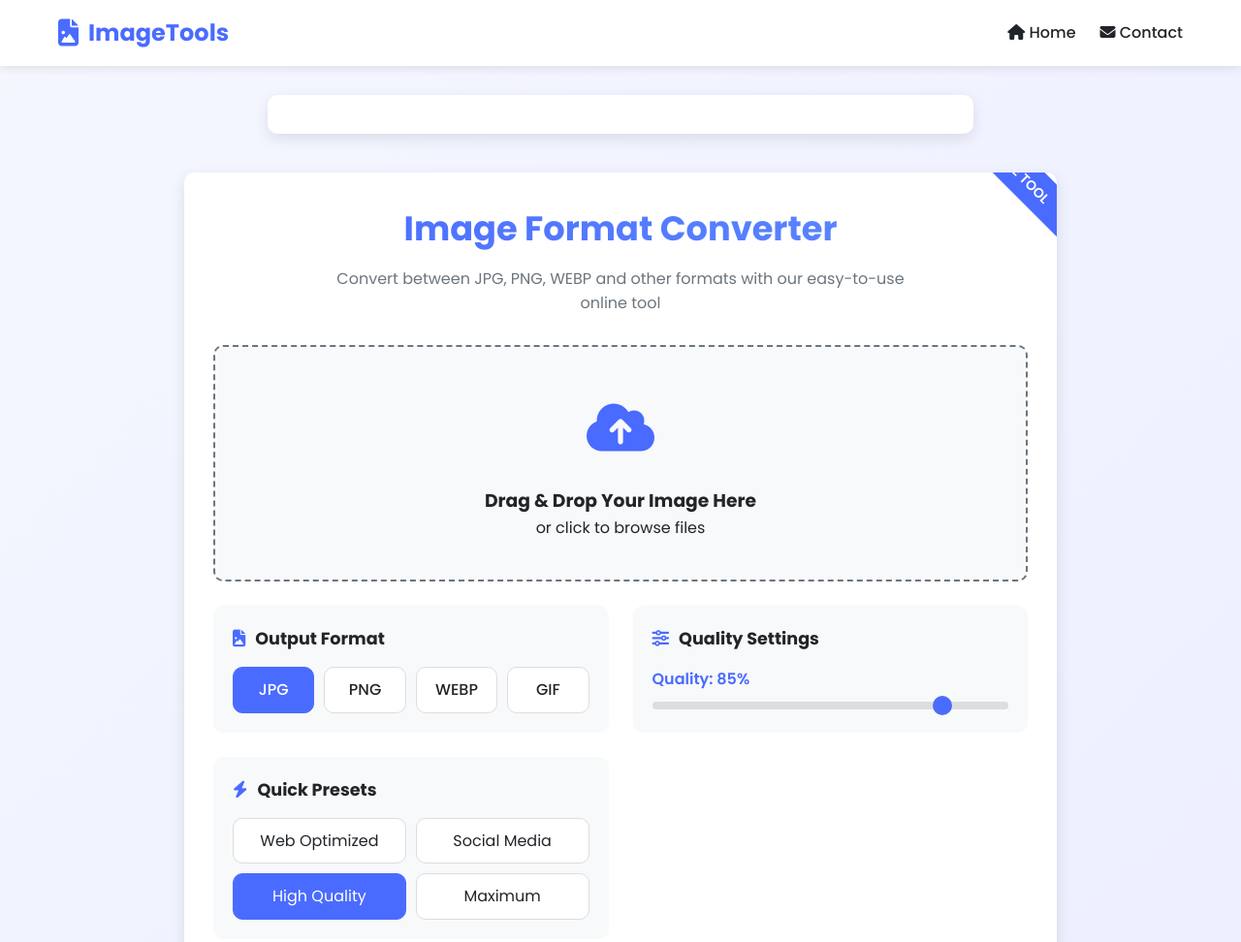
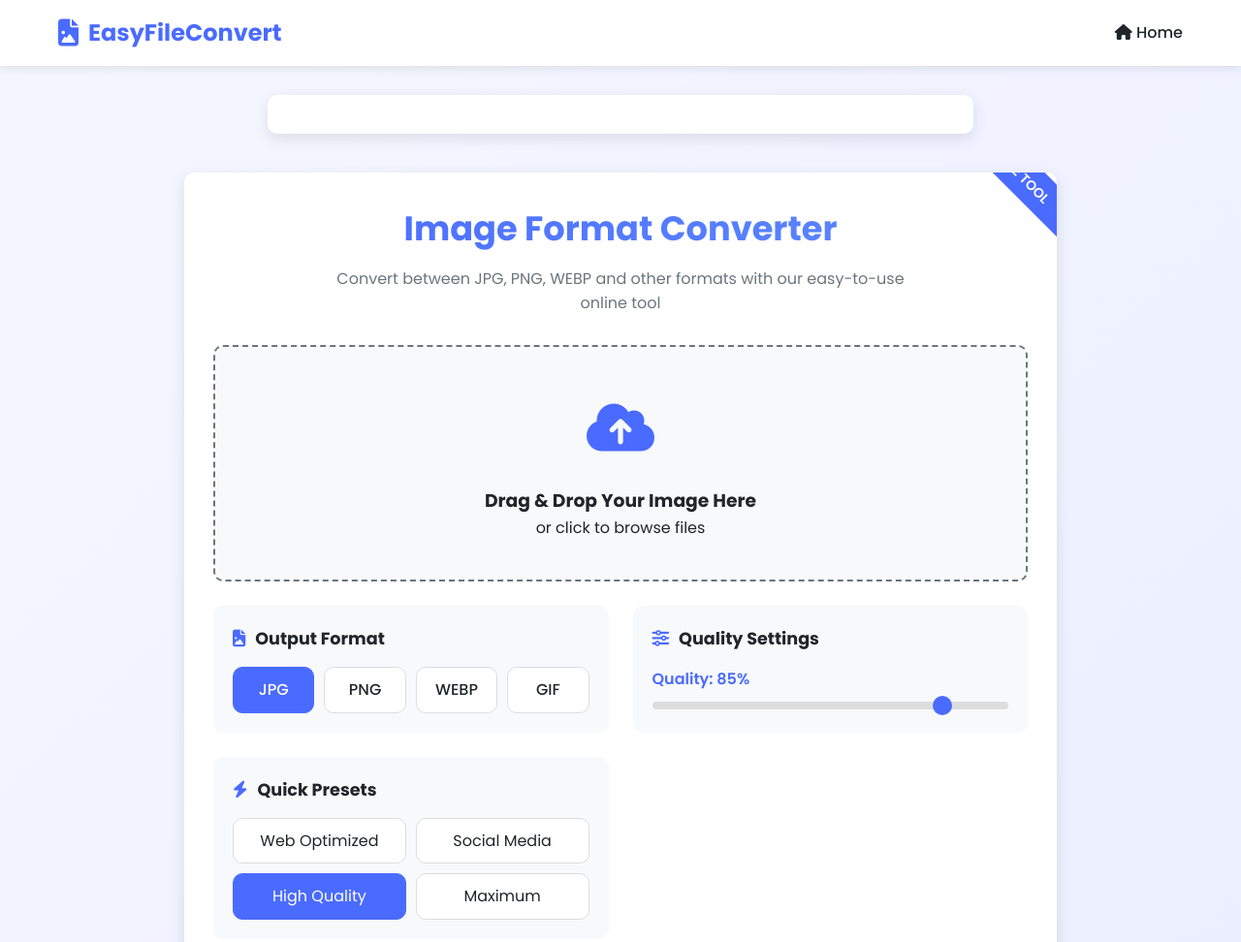
Before and after one commit to sumittailor/file2convert, a plain HTML site: page image-tools.html in a window 1280 px wide. Shown: the top 972 px of the page at 97% size. Drawn offline with Linux system fonts and the light colour scheme.

Commit message:
Update image-tools.html

```diff
--- a/image-tools.html
+++ b/image-tools.html
@@ -540,11 +540,10 @@
             <nav class="navbar">
                 <a href="index.html" class="logo">
                     <i class="fas fa-file-image"></i>
-                    <span>ImageTools</span>
+                    <span>EasyFileConvert</span>
                 </a>
                 <div class="nav-links">
                     <a href="index.html"><i class="fas fa-home"></i> Home</a>
-                    <a href="Contact.html"><i class="fas fa-envelope"></i> Contact</a>
                 </div>
             </nav>
         </div>
@@ -713,7 +712,7 @@
         <div class="container">
             <div class="footer-content">
                 <div class="footer-column">
-                    <h3>ImageTools</h3>
+                    <h3>EasyFileConvert</h3>
                     <p>Free online tools for all your image conversion and optimization needs.</p>
                 </div>
                 <div class="footer-column">
```
